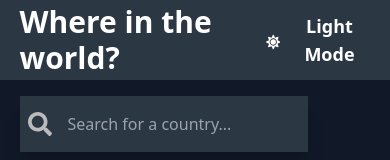
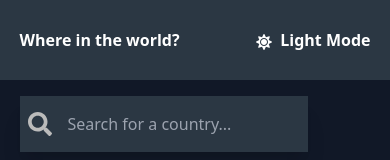
Before and after one commit to Rahulmalik126/React-Rest-Countries-Project, a React (Vite) app: page / in a window 390 px wide. Shown: the top 160 px of the page. Built offline with nearby package versions, Linux system fonts and the light colour scheme; no server answers.

Commit message:
updated sm screen styling of country page

```diff
--- a/src/Components/Header.jsx
+++ b/src/Components/Header.jsx
@@ -12,12 +12,12 @@ const Header = ({ themeChange, isDark }) => {
   return (
     <header className={`flex justify-center shadow-md ${headerClass}`}>
       <div className={`flex w-[90%] h-24 justify-between items-center sm:h-20 md:h-20 ${headerClass}`}>
-        <div className="font-sans text-3xl font-extrabold">
+        <div className="font-sans sm:text-[1rem] md:text-3xl font-extrabold">
           Where in the world?
         </div>
         <button
           onClick={changeTheme}
-          className={`flex items-center font-sans text-lg font-bold border-none ${buttonClass}`}
+          className={`flex items-center font-sans sm:text-[1rem] md:text-lg font-bold border-none ${buttonClass}`}
         >
           {isDark ? <FaSun className="mt-1 mr-2" /> : <FaMoon className="mt-1 mr-2" />}
           {isDark ? "Light Mode" : "Dark Mode"}
--- a/src/Pages/CountryPage.jsx
+++ b/src/Pages/CountryPage.jsx
@@ -31,7 +31,7 @@ const CountryPage = ({ countries, isDark, setIsDark }) => {
   return (
     <div>
       <Header themeChange={setIsDark} isDark={isDark} />
-      <div className={`flex flex-col items-center bg-gray h-[60rem] ${containerClass}`}>
+      <div className={`flex flex-col items-center bg-gray h-[80rem] ${containerClass}`}>
         <div className='flex w-[90%] mt-10'>
           <button
             className={`flex justify-center items-center gap-[1rem] mb-8 px-4 py-2 rounded w-[10rem] shadow-md ${buttonTheme}`}
@@ -41,16 +41,16 @@ const CountryPage = ({ countries, isDark, setIsDark }) => {
             Back
           </button>
         </div>
-        <div className='flex w-[90%] items-center gap-[10rem]'>
+        <div className='flex w-[90%] sm:items-start md:items-center sm:gap-[1rem] md:gap-[6rem] sm:flex-col md:flex-row'>
           <img
-            className="w-[45%] h-[100%]"
+            className="sm:w-[100%] sm:h-[15rem] md:w-[40%] md:h-[20rem]"
             src={country.flags.png}
             alt={`Flag of ${country.name.common}`}
           />
           <div className='flex flex-col'>
             <div>
               <h2 className="text-2xl font-bold mb-2">{country.name.common}</h2>
-              <div className='flex text-[0.9rem] gap-[2rem]'>
+              <div className='flex text-[0.9rem] sm:gap-[0.5rem] md:gap-[2rem] sm:w-[90%] sm:flex-col md:w-[full] md:flex-row'>
                 <div className='flex flex-col w-[50%]'>
                   <p>
                     <strong>Native Name:</strong> {country.name.nativeName
```
